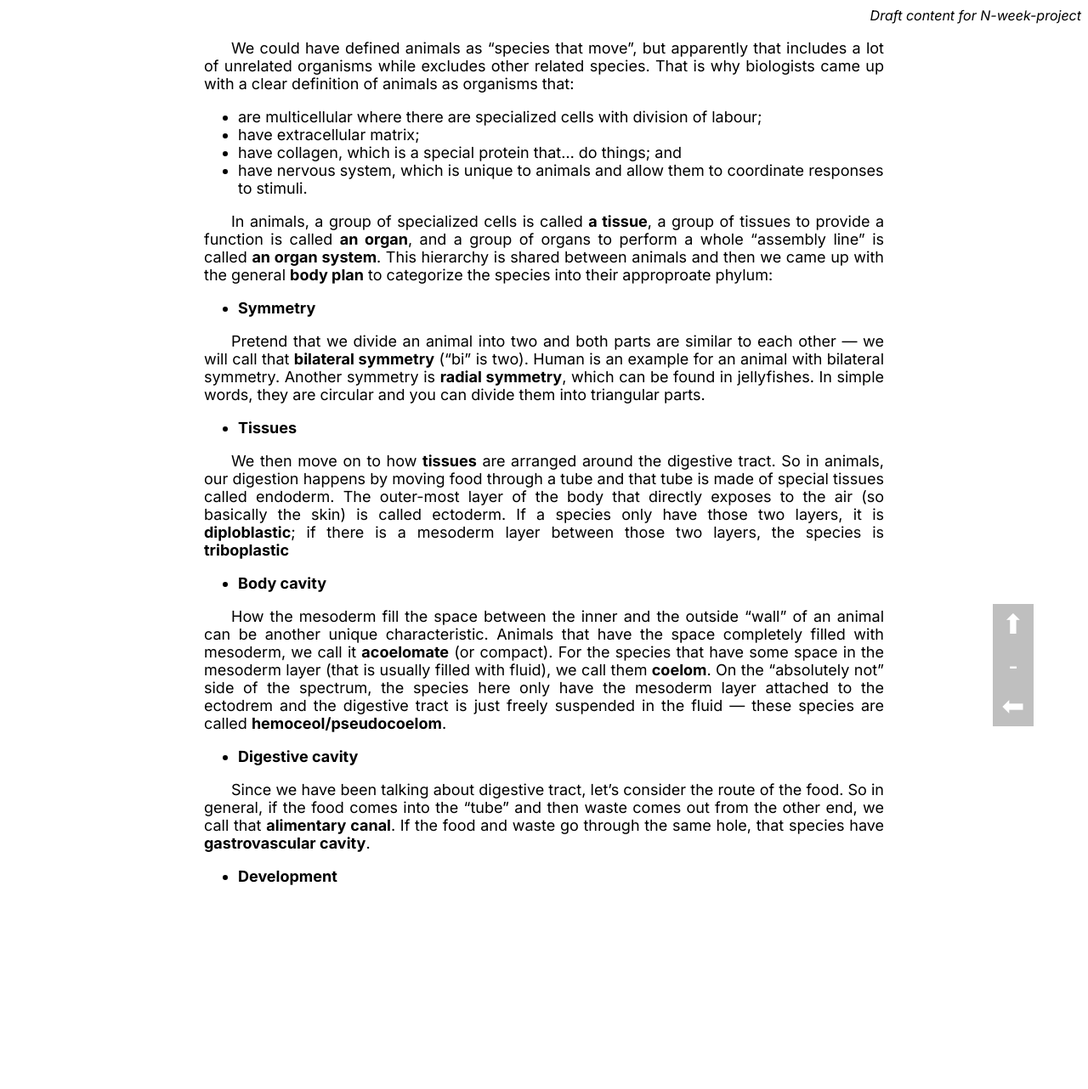
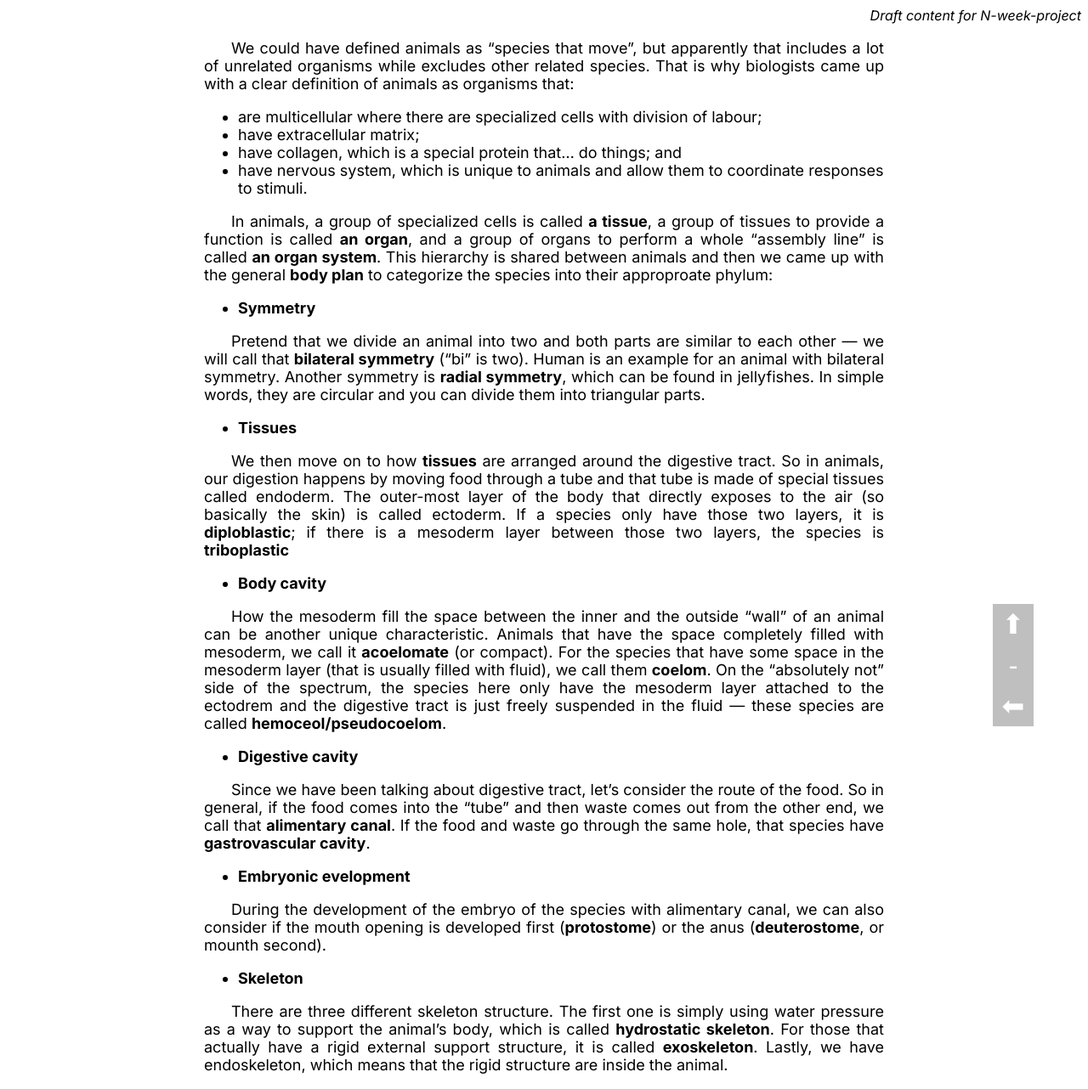
Before and after one commit to LukeNK/n-week-project, a Jekyll site: the page built from drafts/animal-char.md, in a window 1280 px wide. Shown: the whole page at 85% size. Built offline with Jekyll 4.4.1, drawn with Linux system fonts in a browser that asks for light colours; before the commit the page ends 1060 px from its top, so only the background shows below that.

Commit message:
Finish short draft

```diff
--- a/drafts/animal-char.md
+++ b/drafts/animal-char.md
@@ -29,4 +29,10 @@ How the mesoderm fill the space between the inner and the outside "wall" of an a
 
 Since we have been talking about digestive tract, let's consider the route of the food. So in general, if the food comes into the "tube" and then waste comes out from the other end, we call that **alimentary canal**. If the food and waste go through the same hole, that species have **gastrovascular cavity**.
 
-- **Development**
+- **Embryonic evelopment**
+
+During the development of the embryo of the species with alimentary canal, we can also consider if the mouth opening is developed first (**protostome**) or the anus (**deuterostome**, or mounth second).
+
+- **Skeleton**
+
+There are three different skeleton structure. The first one is simply using water pressure as a way to support the animal's body, which is called **hydrostatic skeleton**. For those that actually have a rigid external support structure, it is called **exoskeleton**. Lastly, we have endoskeleton, which means that the rigid structure are inside the animal.
```
